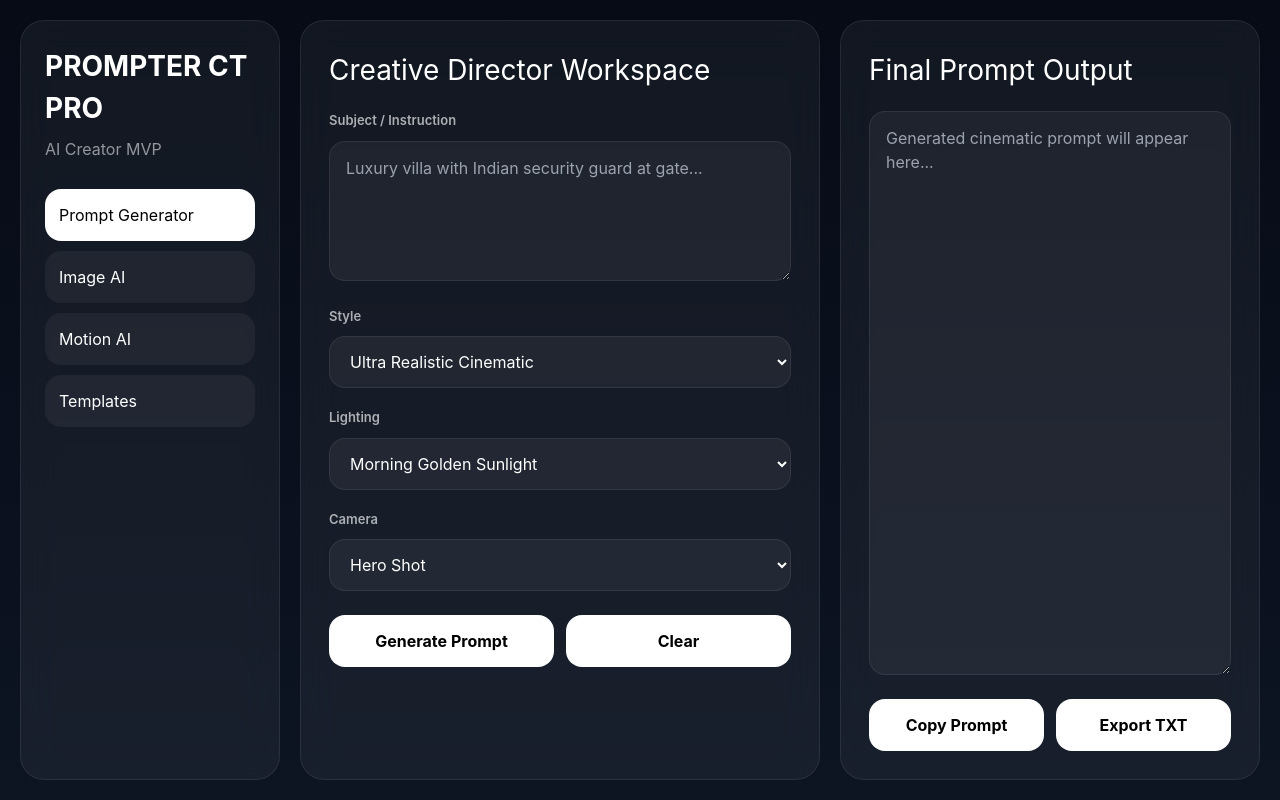
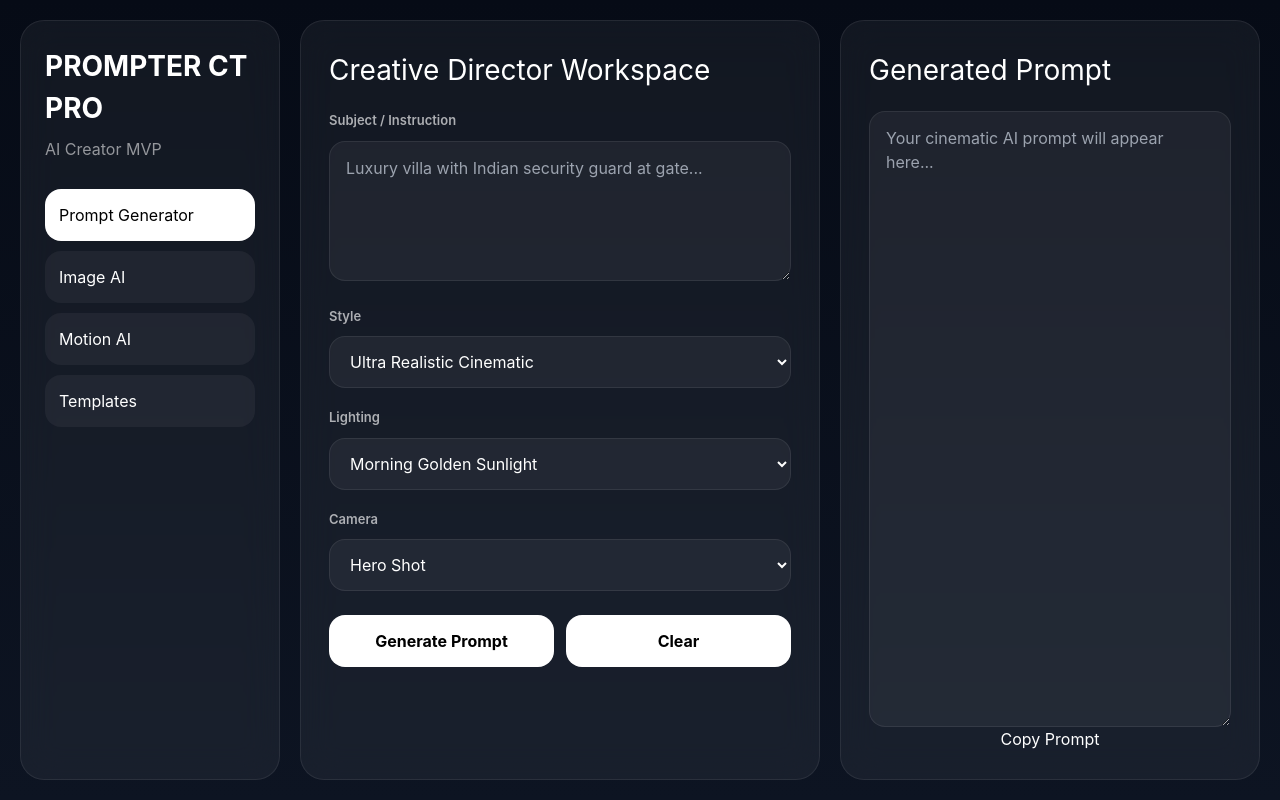
Before and after one commit to artfeltdesigning-sketch/prompter-ct-pro, a Next.js app: page / in a window 1280 px wide. Built offline with nearby package versions, Linux system fonts and the light colour scheme.

Commit message:
Update ResultPanel.tsx

```diff
--- a/components/ResultPanel.tsx
+++ b/components/ResultPanel.tsx
@@ -8,37 +8,19 @@ export default function ResultPanel({ output }: Props) {
     await navigator.clipboard.writeText(output);
   };
 
-  const exportTxt = () => {
-    if (!output) return;
-
-    const blob = new Blob([output], {
-      type: "text/plain"
-    });
-
-    const url = URL.createObjectURL(blob);
-
-    const a = document.createElement("a");
-    a.href = url;
-    a.download = "cinematic-prompt.txt";
-    a.click();
-
-    URL.revokeObjectURL(url);
-  };
-
   return (
     <aside className="result-panel">
-      <h2>Final Prompt Output</h2>
+      <h2>Generated Prompt</h2>
 
       <textarea
+        readOnly
         value={output}
-        readOnly
-        placeholder="Generated cinematic prompt will appear here..."
+        placeholder="Your cinematic AI prompt will appear here..."
       />
 
-      <div className="actions">
-        <button onClick={copyPrompt}>Copy Prompt</button>
-        <button onClick={exportTxt}>Export TXT</button>
-      </div>
+      <button className="copy-btn" onClick={copyPrompt}>
+        Copy Prompt
+      </button>
     </aside>
   );
 }
```
